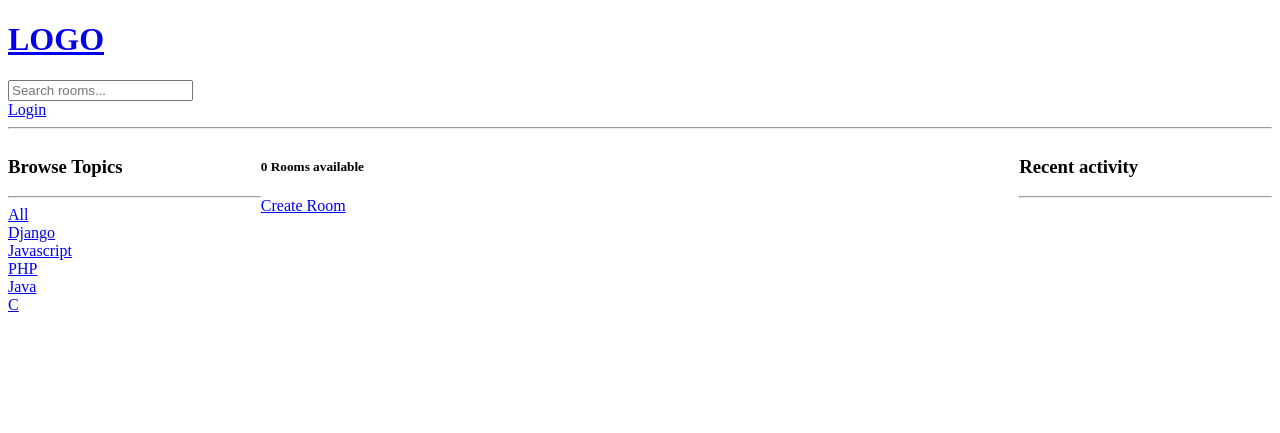
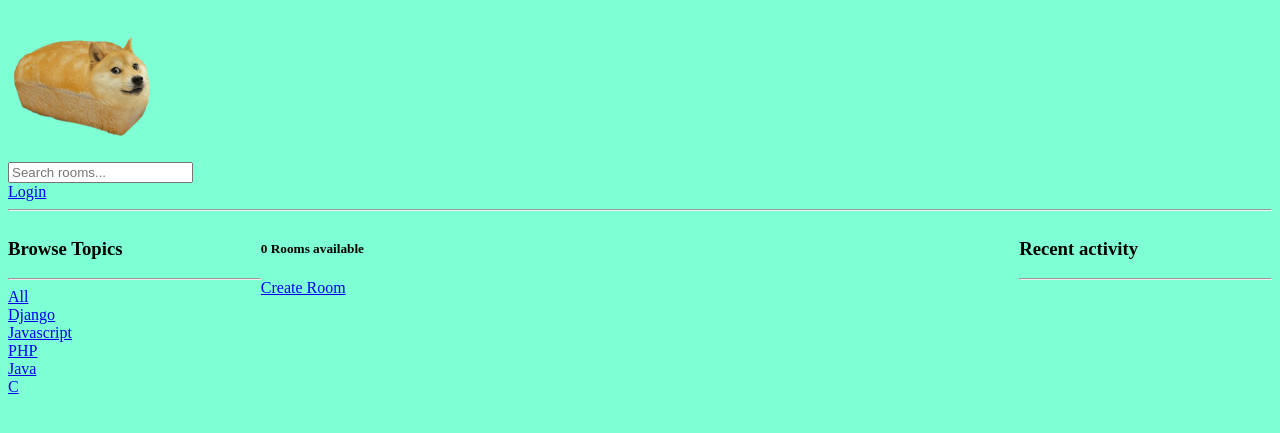
Before and after one commit to TheMrStraffy/studybud, a Django app: page / in a window 1280 px wide. Shown: the top 433 px of the page. Run offline with Django 5.2, Linux system fonts and the light colour scheme; data comes from the database, SQL or seed files in the repository; data that the repository does not hold is empty.

Commit message:
Static files and various fixes

```diff
--- a/app/studybud/base/forms.py
+++ b/app/studybud/base/forms.py
@@ -5,4 +5,5 @@ class RoomForm(ModelForm):
     class Meta:
         model = Room
         fields = '__all__'
+        exclude = ['host','participants']
         # fields = ['host','topic']
--- a/app/studybud/base/views.py
+++ b/app/studybud/base/views.py
@@ -148,11 +148,11 @@ def createRoom(request : HttpRequest):
     form = RoomForm()
 
     if request.method == 'POST':
-        # print(request.POST)
-        # print(request.POST.get('host'))
         form = RoomForm(request.POST)
         if form.is_valid():
-            form.save()
+            room : Room = form.save(commit=False)
+            room.host = request.user
+            room.save()
             return redirect('home')
 
     context = {'form' : form}
--- /dev/null
+++ b/app/studybud/static/styles/main.css
@@ -0,0 +1,8 @@
+body {
+    background-color: aquamarine;
+}
+
+.logo img {
+    height: 150px;
+    width: 150px;
+}
--- a/app/studybud/studybud/settings.py
+++ b/app/studybud/studybud/settings.py
@@ -125,6 +125,12 @@ USE_TZ = True
 
 STATIC_URL = 'static/'
 
+STATICFILES_DIRS = [
+    BASE_DIR / 'static'
+]
+
+# STATIC_ROOT =
+
 # Default primary key field type
 # https://docs.djangoproject.com/en/5.2/ref/settings/#default-auto-field
 
--- a/app/studybud/templates/main.html
+++ b/app/studybud/templates/main.html
@@ -1,9 +1,11 @@
 <!DOCTYPE html>
+{% load static %}
 <html lang="en">
 <head>
     <meta charset="UTF-8">
     <meta name="viewport" content="width=device-width, initial-scale=1.0">
     <title>StudyBud</title>
+    <link rel="stylesheet" type="text/css" href="{% static 'styles/main.css' %}">
 </head>
 <body>
     {% include 'navbar.html' %}
--- a/app/studybud/templates/navbar.html
+++ b/app/studybud/templates/navbar.html
@@ -1,5 +1,8 @@
-<a href="/">
-    <h1>LOGO</h1>
+
+{% load static %}
+<a class="logo" href="/">
+    <!-- <h1>LOGO</h1> -->
+     <img src="{% static 'images/doge-bread.png' %}" />
 </a>
 
 <form method="GET" action="{% url 'home' %}">
```
Also changed, not shown: app/studybud/static/images/doge-bread.png (added).
